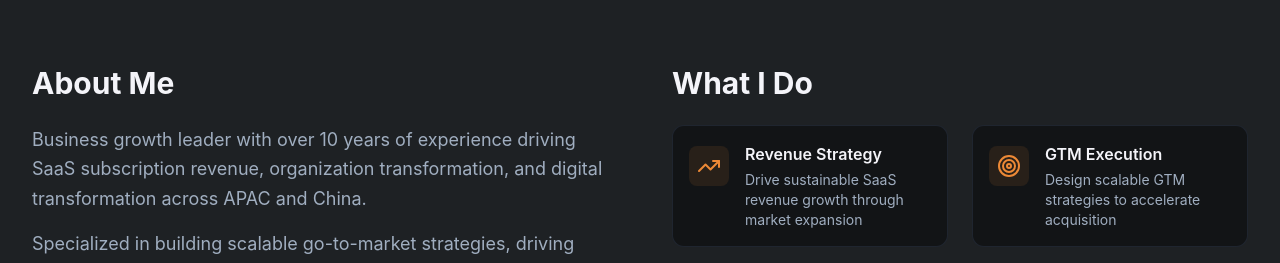
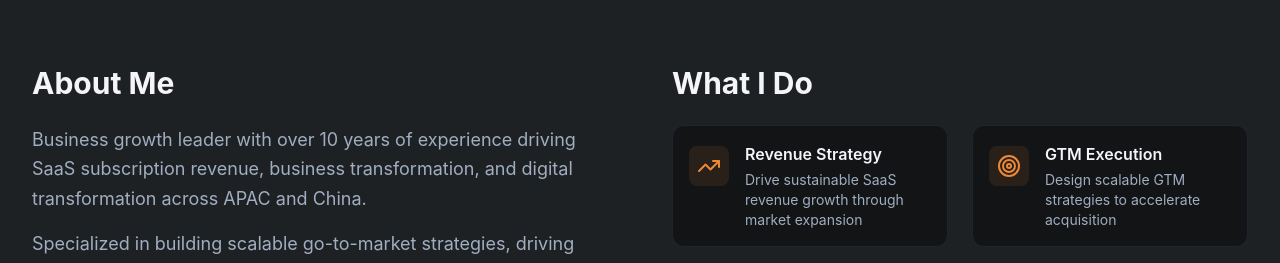
Before and after one commit to paulzyw/Paul-Intelligence-Hub-App, a React (Vite) app: page / in a window 1280 px wide. Shown: the part 1000-1263 px from the top of the page. Built offline with nearby package versions, Linux system fonts and the light colour scheme; no server answers; the database is empty.

Commit message:
refactor: update professional summary text
Replace "organization transformation" with "business transformation" in the About Me section to better reflect professional scope.

```diff
--- a/src/pages/Home.tsx
+++ b/src/pages/Home.tsx
@@ -264,7 +264,7 @@ export function Home() {
               <h2 className="text-3xl font-bold mb-6 text-text-primary">About Me</h2>
               <div className="space-y-4 text-text-secondary text-lg leading-relaxed">
                 <p>
-                  Business growth leader with over 10 years of experience driving SaaS subscription revenue, organization transformation, and digital transformation across APAC and China.
+                  Business growth leader with over 10 years of experience driving SaaS subscription revenue, business transformation, and digital transformation across APAC and China.
                 </p>
                 <p>
                   Specialized in building scalable go-to-market strategies, driving product strategy, developing operating models, establishing high-impact partner ecosystems, and delivering measurable business outcomes for enterprise customers in oil & gas, mining, petrochemical, chemical, electric power, and public utilities sectors.
```
